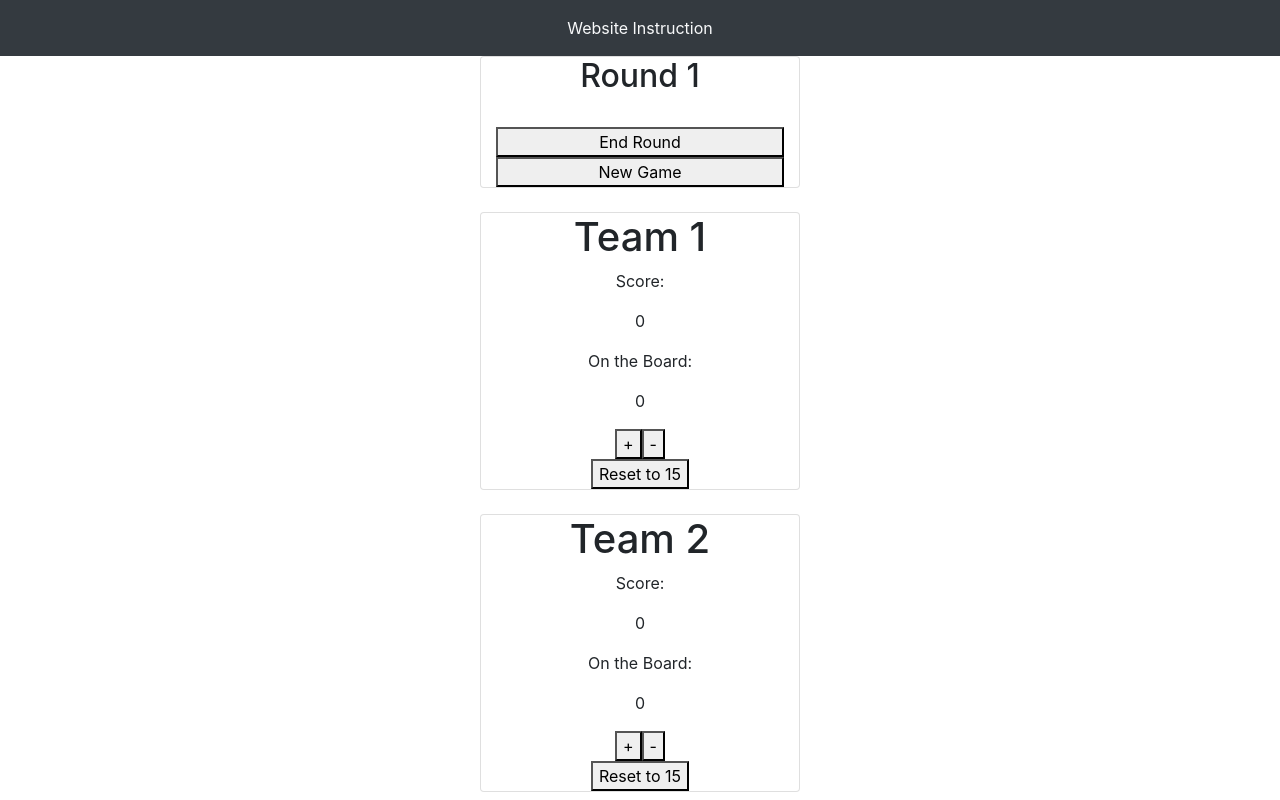
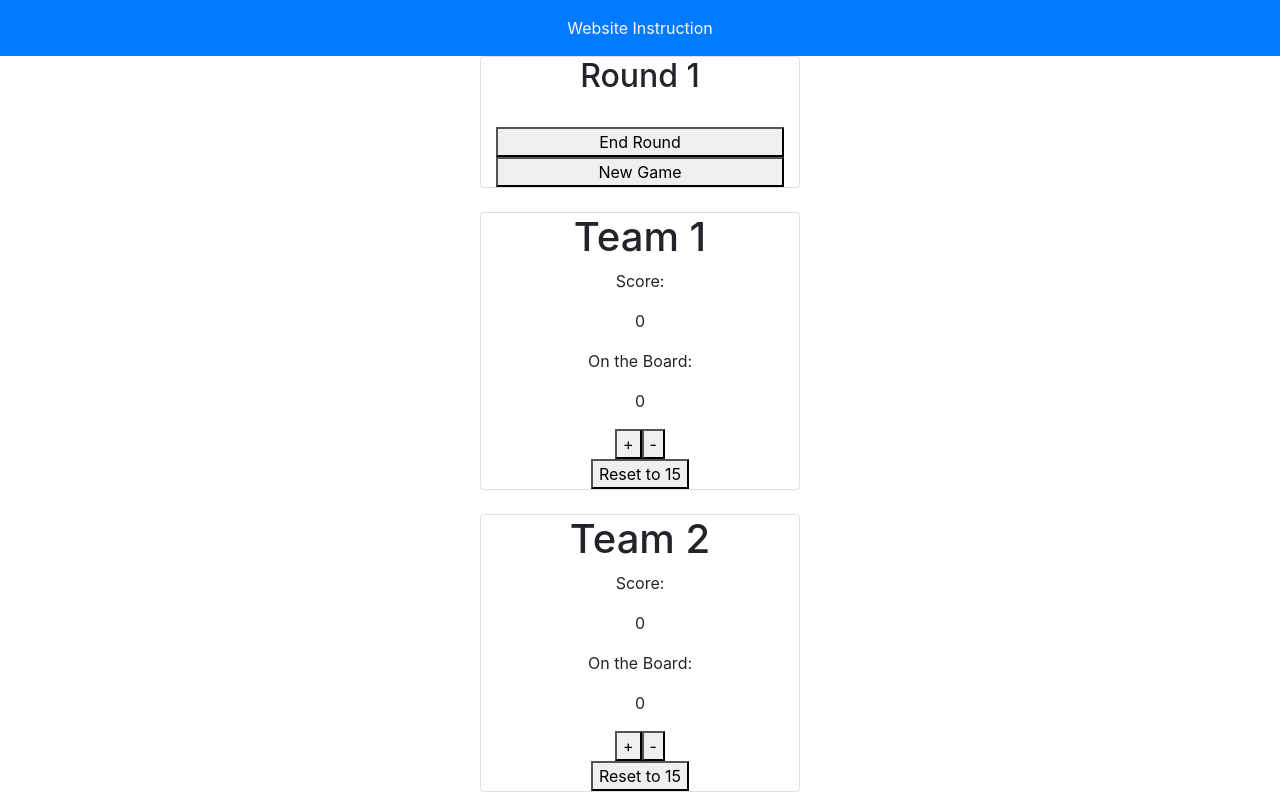
Before and after one commit to KynanPacheco/washerscoreboard.com, a plain HTML site: page index.html in a window 1280 px wide. Drawn offline with nearby package versions, Linux system fonts and the light colour scheme.

Commit message:
changed colors

```diff
--- a/index.html
+++ b/index.html
@@ -16,7 +16,7 @@
 
 <body class="">
 
-	<nav class="navbar navbar-expand-sm sticky-top justify-content-center bg-dark">
+	<nav class="navbar navbar-expand-sm sticky-top justify-content-center bg-primary">
 		<ul class="navbar-nav">
 			<li class="nav-item">
 				<a class="nav-link text-light" href="/instructions.html" id="navbardrop" data-toggle="dropdown">Website Instruction</a>
```
Also changed, not shown: instructions.html (+1 -1 lines).
